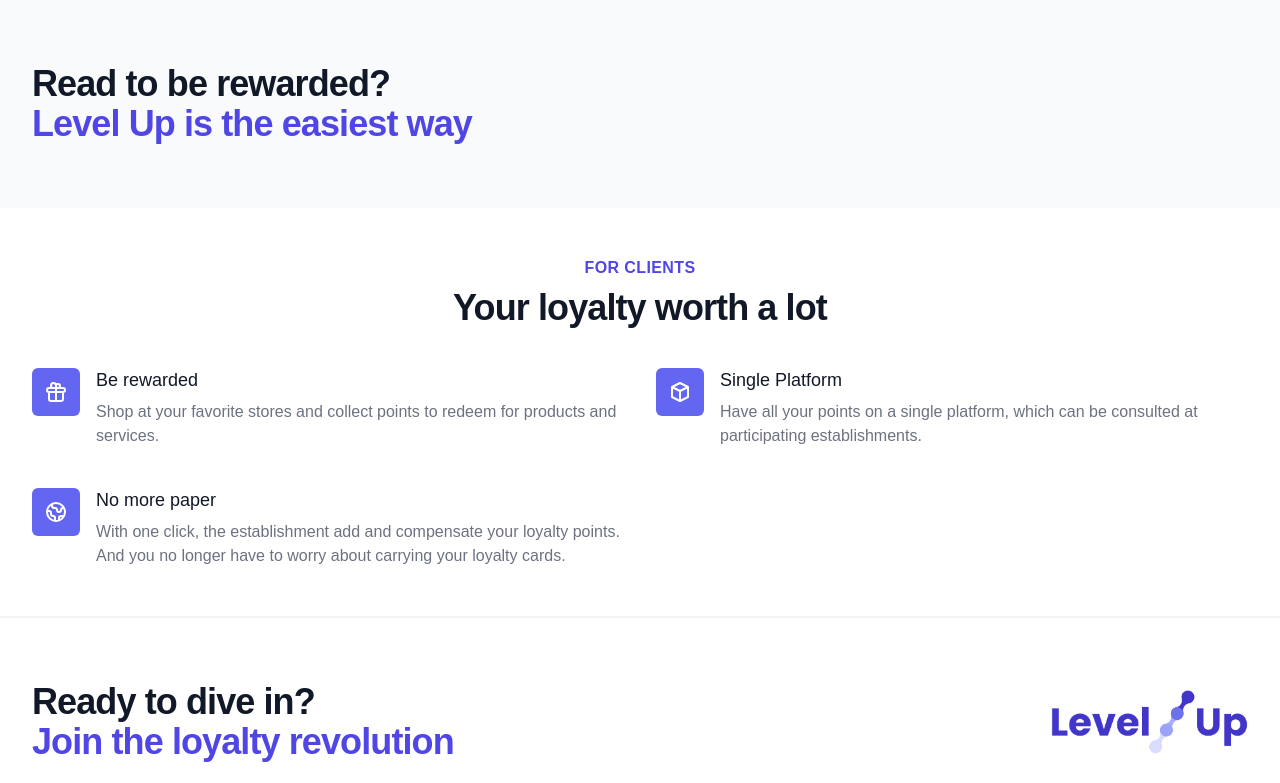
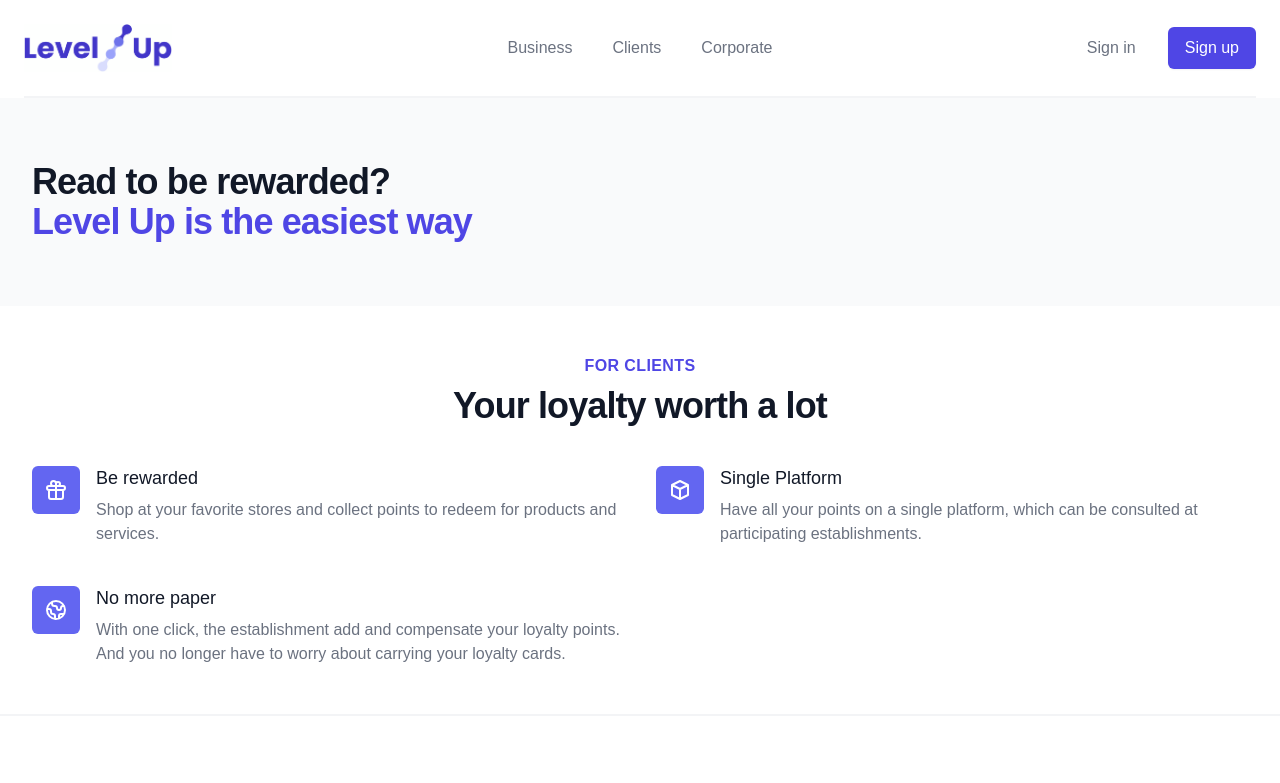
Before and after one commit to jdc212/levelup-client, a React (Create React App) app: page /clients in a window 1280 px wide. Shown: the top 783 px of the page. Built offline with nearby package versions, Linux system fonts and the light colour scheme.

Commit message:
navbar clients

```diff
--- a/src/pages/Clients/Clients.js
+++ b/src/pages/Clients/Clients.js
@@ -5,10 +5,13 @@
   GlobeIcon,
   GiftIcon,
 } from "@heroicons/react/outline";
+import { NavBar } from "../../components/NavBar/NavBar";
+
 
 function Corporate() {
   return (
     <>
+    <NavBar />
       <div className="bg-gray-50">
         <div className="max-w-7xl mx-auto py-12 px-4 sm:px-6 lg:py-16 lg:px-8 lg:flex lg:items-center lg:justify-between">
           <h2 className="text-3xl font-extrabold tracking-tight text-gray-900 sm:text-4xl">
```
